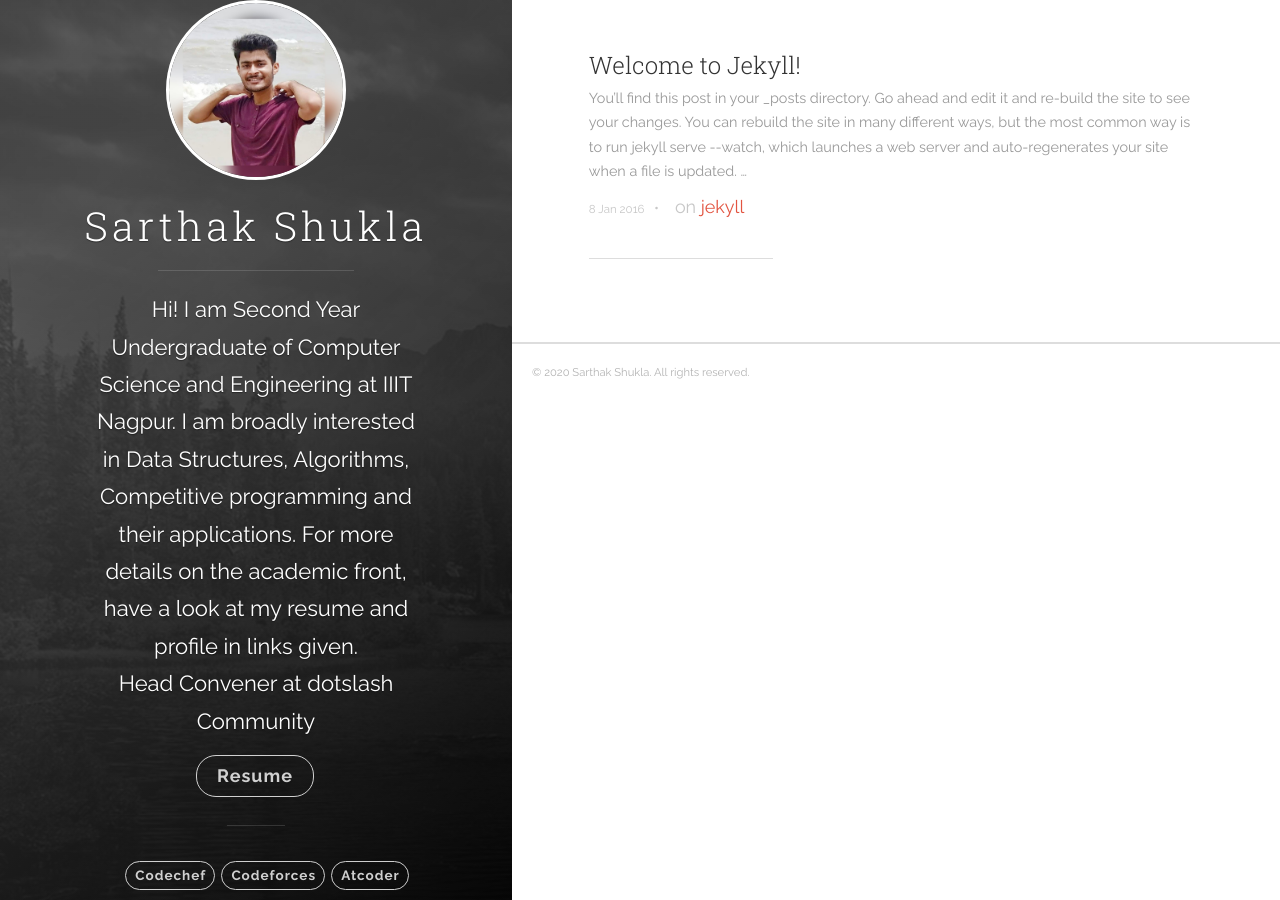
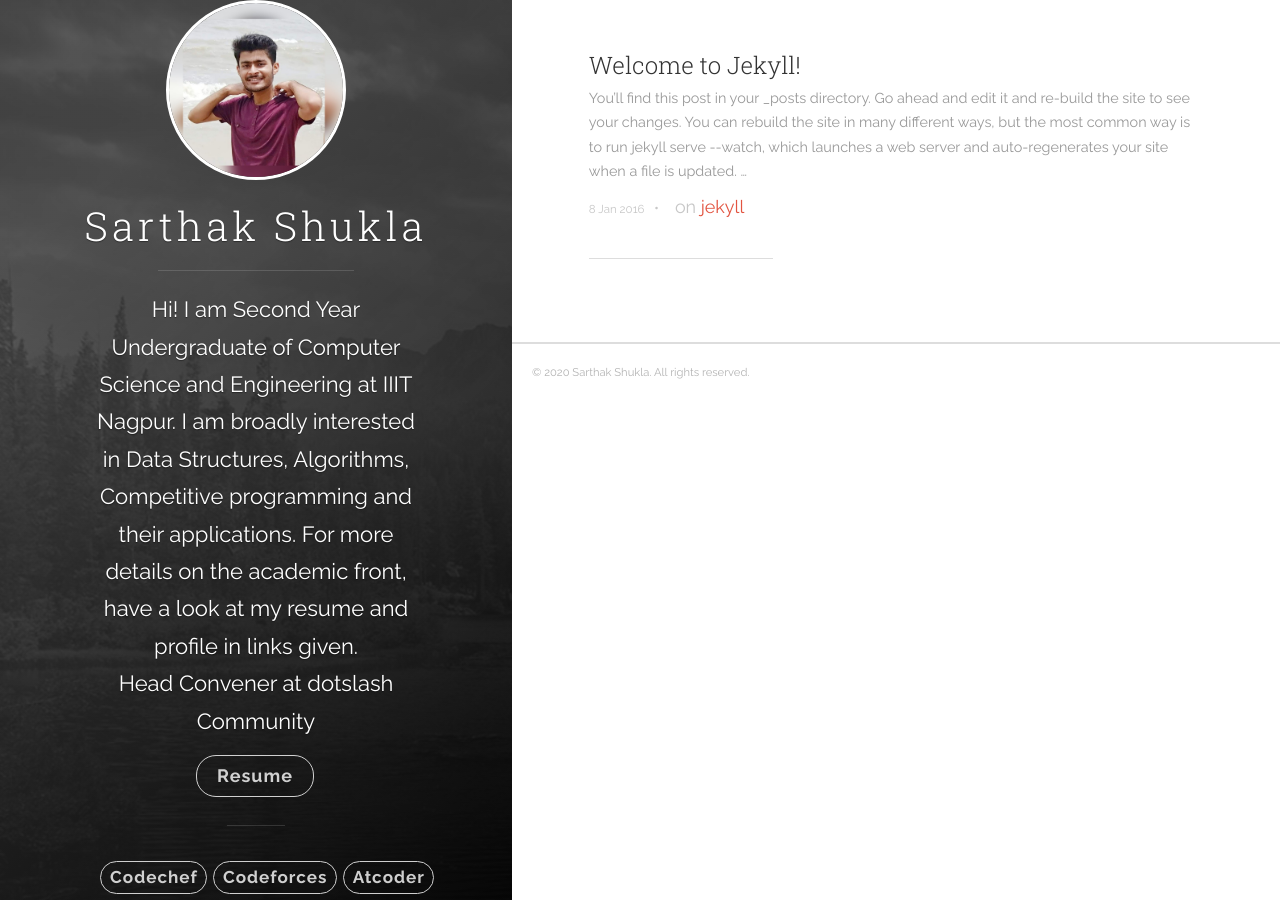
Before and after one commit to sarthakeddy/sarthakeddy.github.io, a Jekyll site: the page built from index.html, in a window 1280 px wide. Built offline with Jekyll 4.4.1, drawn with Linux system fonts in a browser that asks for light colours; nearby versions of some CDN libraries; the list of posts is cut into pages by our own code.

Commit message:
dotslash

```diff
--- a/_includes/header.html
+++ b/_includes/header.html
@@ -28,7 +28,7 @@
 
             {% if site.author.codechef_username %}
               <!-- Codechef -->
-              <li class="navigation__item" style="font-size:15px">
+              <li class="navigation__item" style="font-size:19px">
                 <a href="https://www.codechef.com/users/{{ site.author.codechef_username }}" title="@{{ site.author.codechef_username }} on Codechef" target="_blank">
                   Codechef
                   <span class="label">Codechef</span>
@@ -38,7 +38,7 @@
 
             {% if site.author.codeforces_username %}
               <!-- Codeforces -->
-              <li class="navigation__item" style="font-size:15px">
+              <li class="navigation__item" style="font-size:19px">
                 <a href="https://codeforces.com/profile/{{ site.author.codeforces_username }}" title="{{ site.author.codeforces_username }} on Codeforces" target="_blank">
                   Codeforces
                   <span class="label" >Codeforces</span>
@@ -48,7 +48,7 @@
 
             {% if site.author.atcoder_username %}
               <!-- Atcoder -->
-              <li class="navigation__item" style="font-size:15px">
+              <li class="navigation__item" style="font-size:19px">
                 <a href="https://atcoder.jp/users/{{ site.author.atcoder_username }}" title="{{ site.author.atcoder_username }} on Atcoder" target="_blank">
                   Atcoder
                   <span class="label">Atcoder</span>
```
